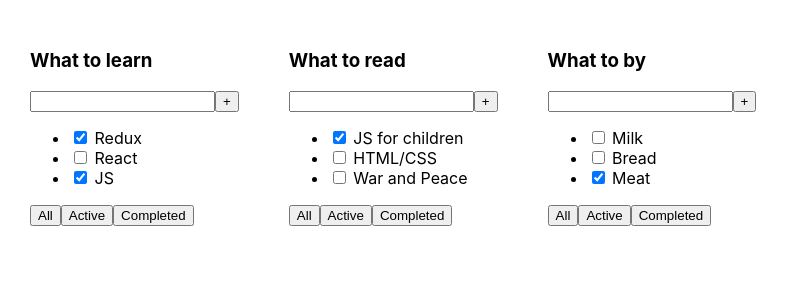
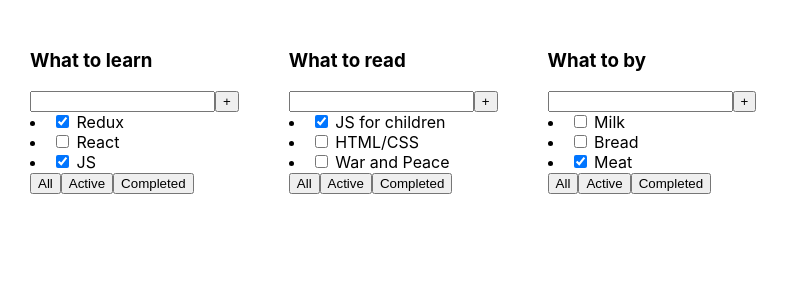
Before and after one commit to shevchenkooleg/it-incubator-todolist-ts, a React (Create React App) app: page / in a window 1280 px wide. Shown: the top 300 px of the page, without its empty margins (0-789 px from the left). Built offline with nearby package versions, Linux system fonts and the light colour scheme.

Commit message:
refactor code,made new components TaskItem,TasksArea,ButtonBar

```diff
--- a/src/App.tsx
+++ b/src/App.tsx
@@ -1,6 +1,6 @@
 import React from 'react';
 import './App.css';
-import TodoList, {TaskType} from "./TodoList";
+import TodoList, {TaskType} from "./TodoList/TodoList";
 
 let whatToLearnTasks: Array<TaskType> = [
     {
@@ -57,7 +57,6 @@
 ]
 
 
-
 function App() {
     return (
         <div className="App">
--- a/src/TodoList.tsx
+++ /dev/null
@@ -1,36 +0,0 @@
-import React from 'react';
-import TodoListHeader from "./TodoListHeader";
-import Task from "./Task";
-
-type TodoListPropsType = {
-    title: string
-    tasks: Array<TaskType>
-}
-
-export type TaskType = {
-    id: number
-    title: string
-    isDone: boolean
-}
-
-const TodoList = (props: TodoListPropsType) => {
-    return (
-        <div>
-            <TodoListHeader title={props.title} />
-            <div>
-                <input/>
-                <button>+</button>
-            </div>
-            <ul>
-                <Task tasks={props.tasks}/>
-            </ul>
-            <div>
-                <button>All</button>
-                <button>Active</button>
-                <button>Completed</button>
-            </div>
-        </div>
-    );
-};
-
-export default TodoList;
--- /dev/null
+++ b/src/TodoList/ButtonsBar/ButtonsBar.tsx
@@ -0,0 +1,13 @@
+import React from 'react';
+
+const ButtonsBar = () => {
+    return (
+        <div>
+            <button>All</button>
+            <button>Active</button>
+            <button>Completed</button>
+        </div>
+    );
+};
+
+export default ButtonsBar;
--- a/src/TodoListHeader.tsx
+++ b/src/TodoList/Header/Header.tsx
@@ -4,7 +4,7 @@
     title: string
 }
 
-const TodoListHeader = (props:TodoListHeaderPropsType) => {
+const Header = (props:TodoListHeaderPropsType) => {
     return (
         <div>
             <h3>{props.title}</h3>
@@ -12,4 +12,4 @@
     );
 };
 
-export default TodoListHeader;
+export default Header;
--- /dev/null
+++ b/src/TodoList/TasksArea/NewTaskForm/NewTaskForm.tsx
@@ -0,0 +1,12 @@
+import React from 'react';
+
+const NewTaskForm = () => {
+    return (
+        <div>
+            <input/>
+            <button>+</button>
+        </div>
+    );
+};
+
+export default NewTaskForm;
--- /dev/null
+++ b/src/TodoList/TasksArea/TasksArea.tsx
@@ -0,0 +1,23 @@
+import React from 'react';
+import NewTaskForm from "./NewTaskForm/NewTaskForm";
+import TaskItem from "./TasksItem/TaskItem";
+import {TaskType, TodoListPropsType} from "../TodoList";
+
+type TasksAreaPropsType = {
+    tasks: Array<TaskType>
+}
+
+
+
+const TasksArea = (props: TasksAreaPropsType) => {
+
+    console.log(props.tasks)
+    return (
+        <div>
+            <NewTaskForm/>
+            <TaskItem tasks={props.tasks}/>
+        </div>
+    );
+};
+
+export default TasksArea;
--- a/src/Task.tsx
+++ b/src/TodoList/TasksArea/TasksItem/TaskItem.tsx
@@ -1,11 +1,11 @@
 import React from 'react';
-import {TaskType} from "./TodoList";
+import {TaskType} from "../../TodoList";
 
 type TaskPropsType = {
     tasks: Array<TaskType>
 }
 
-const Task = (props: TaskPropsType) => {
+const TaskItem = (props: TaskPropsType) => {
     return (
         <div>
             <li><input type="checkbox" checked={props.tasks[0].isDone}/> <span>{props.tasks[0].title}</span></li>
@@ -15,4 +15,4 @@
     );
 };
 
-export default Task;
+export default TaskItem;
--- /dev/null
+++ b/src/TodoList/TodoList.tsx
@@ -0,0 +1,31 @@
+import React from 'react';
+import Header from "./Header/Header";
+import ButtonsBar from "./ButtonsBar/ButtonsBar";
+import TasksArea from "./TasksArea/TasksArea";
+
+
+export type TodoListPropsType = {
+    title: string
+    tasks: Array<TaskType>
+}
+
+export type TaskType = {
+    id: number
+    title: string
+    isDone: boolean
+}
+
+const TodoList = (props: TodoListPropsType) => {
+
+    // console.log(props.tasks)
+
+    return (
+        <div>
+            <Header title={props.title} />
+            <TasksArea tasks={props.tasks} />
+            <ButtonsBar/>
+        </div>
+    );
+};
+
+export default TodoList;
```
